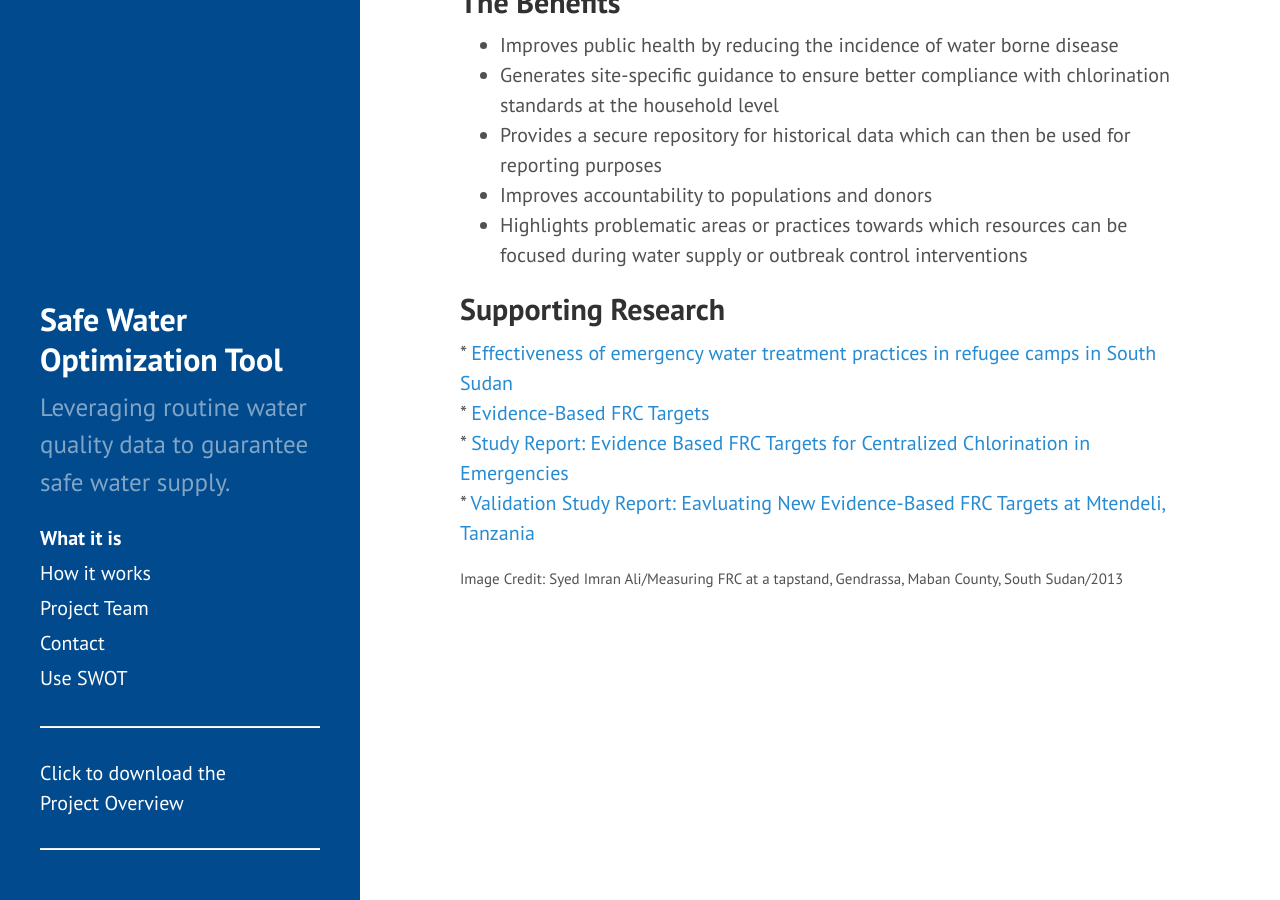
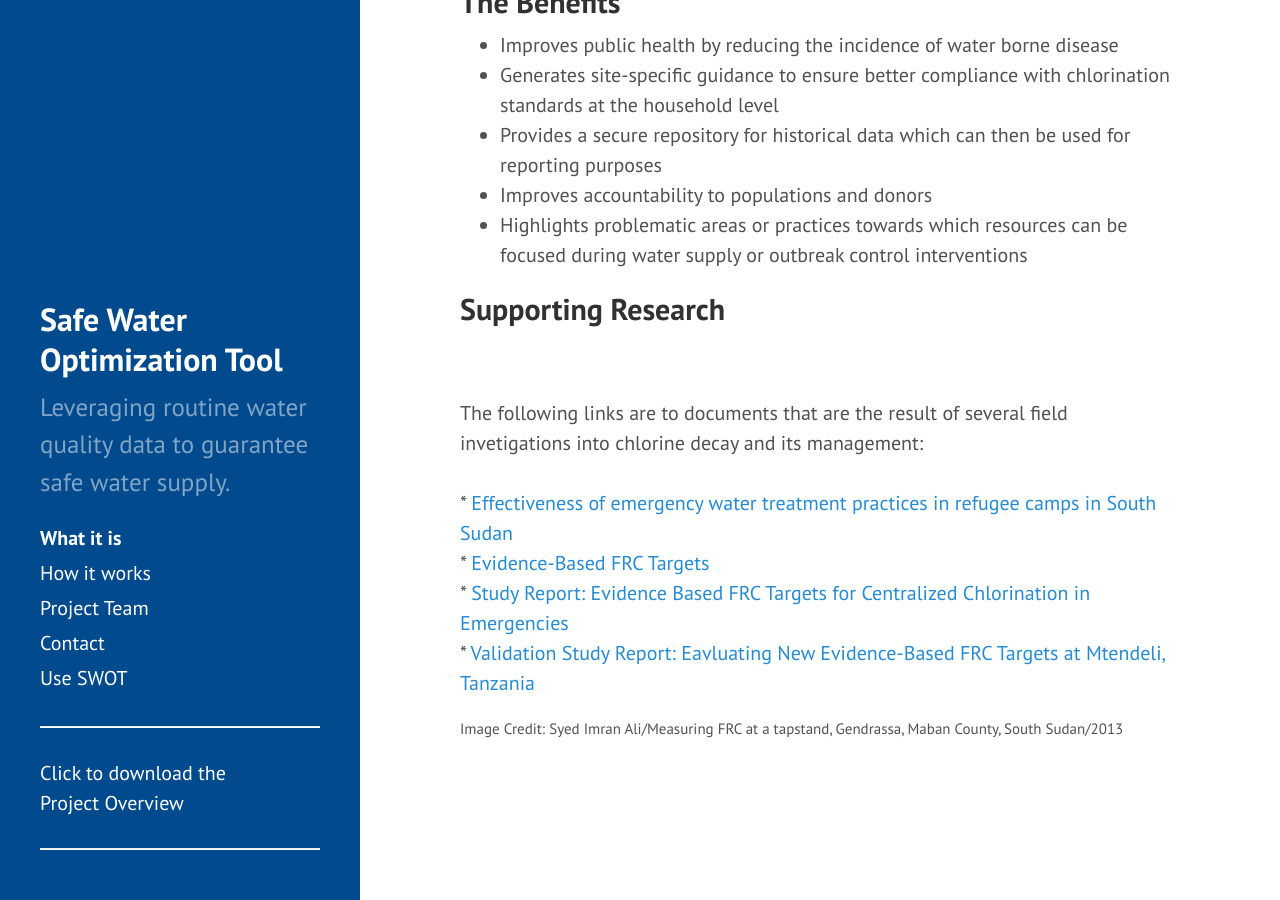
Before and after one commit to safeh2o/swot-infopage, a Jekyll site: the page built from what-it-is.md, in a window 1280 px wide and 900 px high, scrolled down 850 px. Built offline with Jekyll 4.4.1, drawn with Linux system fonts in a browser that asks for light colours; Markdown is read by kramdown in place of the engine named in the settings.

Commit message:
Update what-it-is.md

```diff
--- a/what-it-is.md
+++ b/what-it-is.md
@@ -23,7 +23,10 @@
 <li>Highlights problematic areas or practices towards which resources can be focused during water supply or outbreak control interventions</li>
 </ul>
 
-<h2>Supporting Research</h2>
+<h2>Supporting Research</h2><br>
+<br>
+The following links are to documents that are the result of several field invetigations into chlorine decay and its management:<br>
+<br>
 *<a href="https://www.who.int/bulletin/volumes/93/8/14-147645/en/" target="_blank" rel="noopener"> Effectiveness of emergency water treatment practices in refugee camps in South Sudan</a><br>
 *<a href="https://fieldresearch.msf.org/handle/10144/618835" target="_blank" rel="noopener"> Evidence-Based FRC Targets</a><br>
 *<a href="https://fieldresearch.msf.org/handle/10144/618836" target="_blank" rel="noopener"> Study Report: Evidence Based FRC Targets for Centralized Chlorination in Emergencies</a><br>
```
